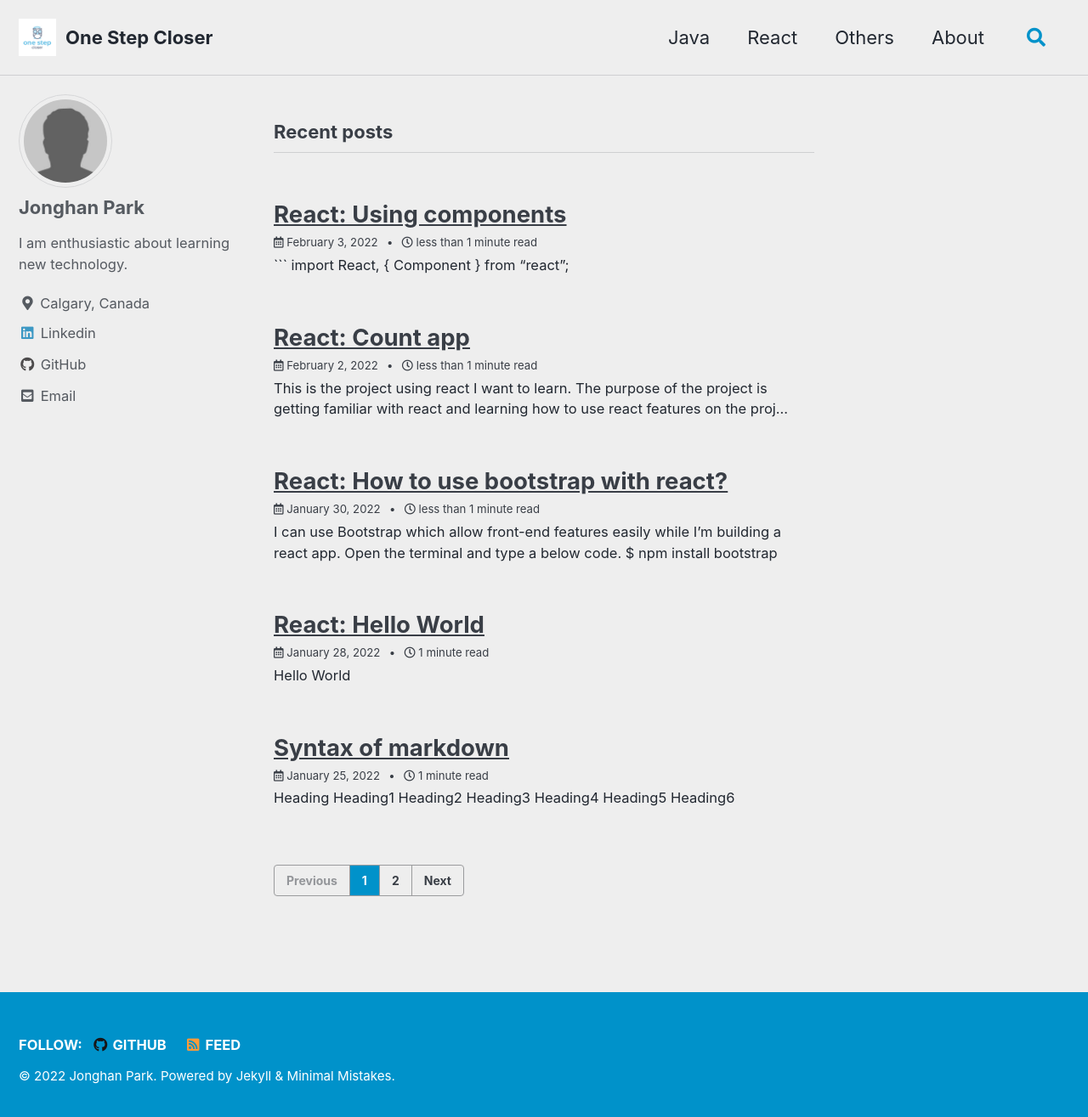
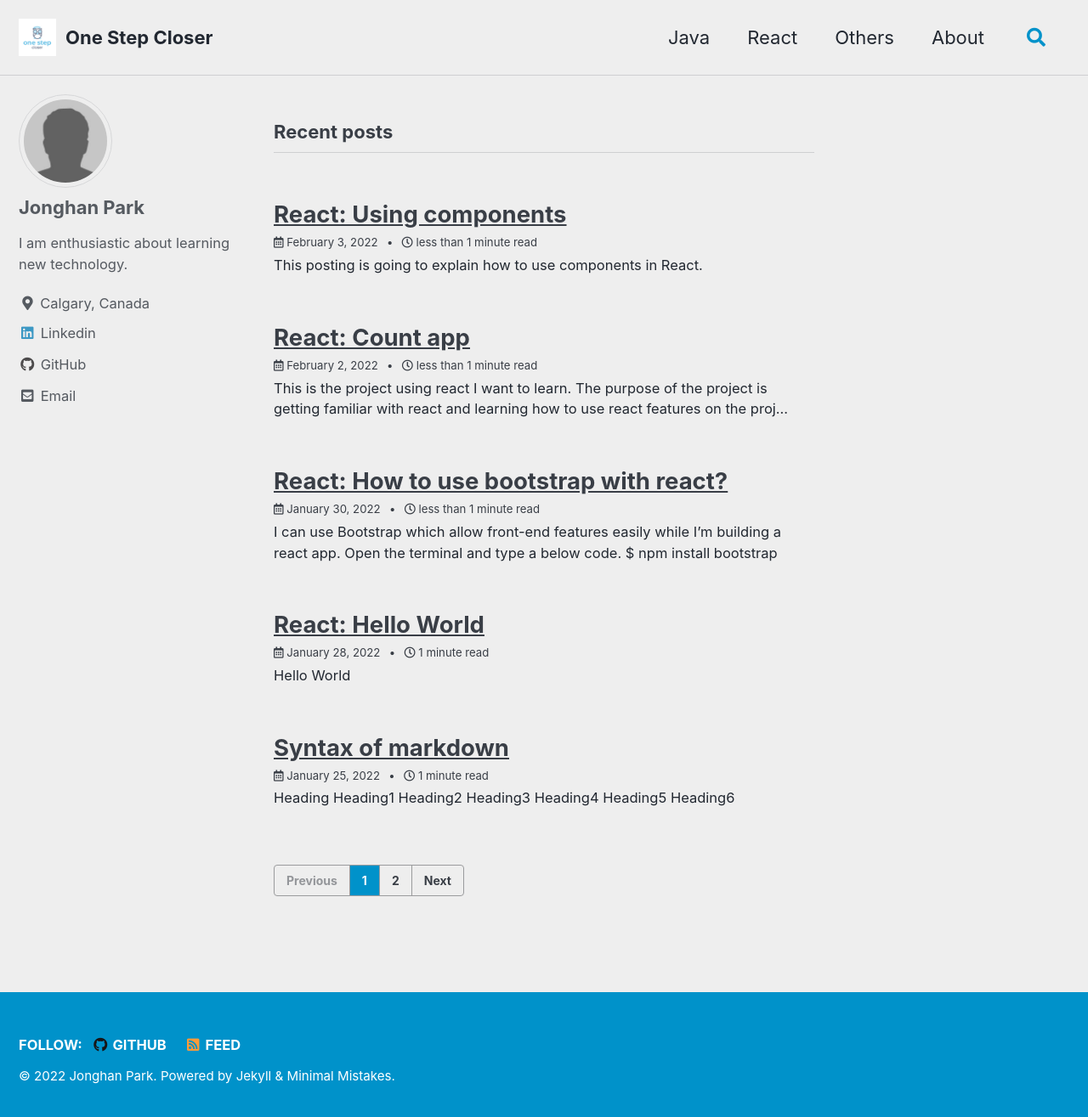
Before and after one commit to Jonghan-park/jonghan-park.github.io, a Jekyll site: the page built from index.html, in a window 1280 px wide and 1323 px high. Shown: the top 1315 px of the window at 85% size. Built offline with Jekyll 4.4.1, drawn with Linux system fonts in a browser that asks for light colours; cached includes are drawn as plain includes; the list of posts is cut into pages by our own code.

Commit message:
Update posting

````diff
--- a/_posts/2022-02-03-React_Using_Components.md
+++ b/_posts/2022-02-03-React_Using_Components.md
@@ -8,6 +8,8 @@
   - React
   - Components
 ---
+
+#### This posting is going to explain how to use components in React.
 
 ```
 import React, { Component } from "react";
````
